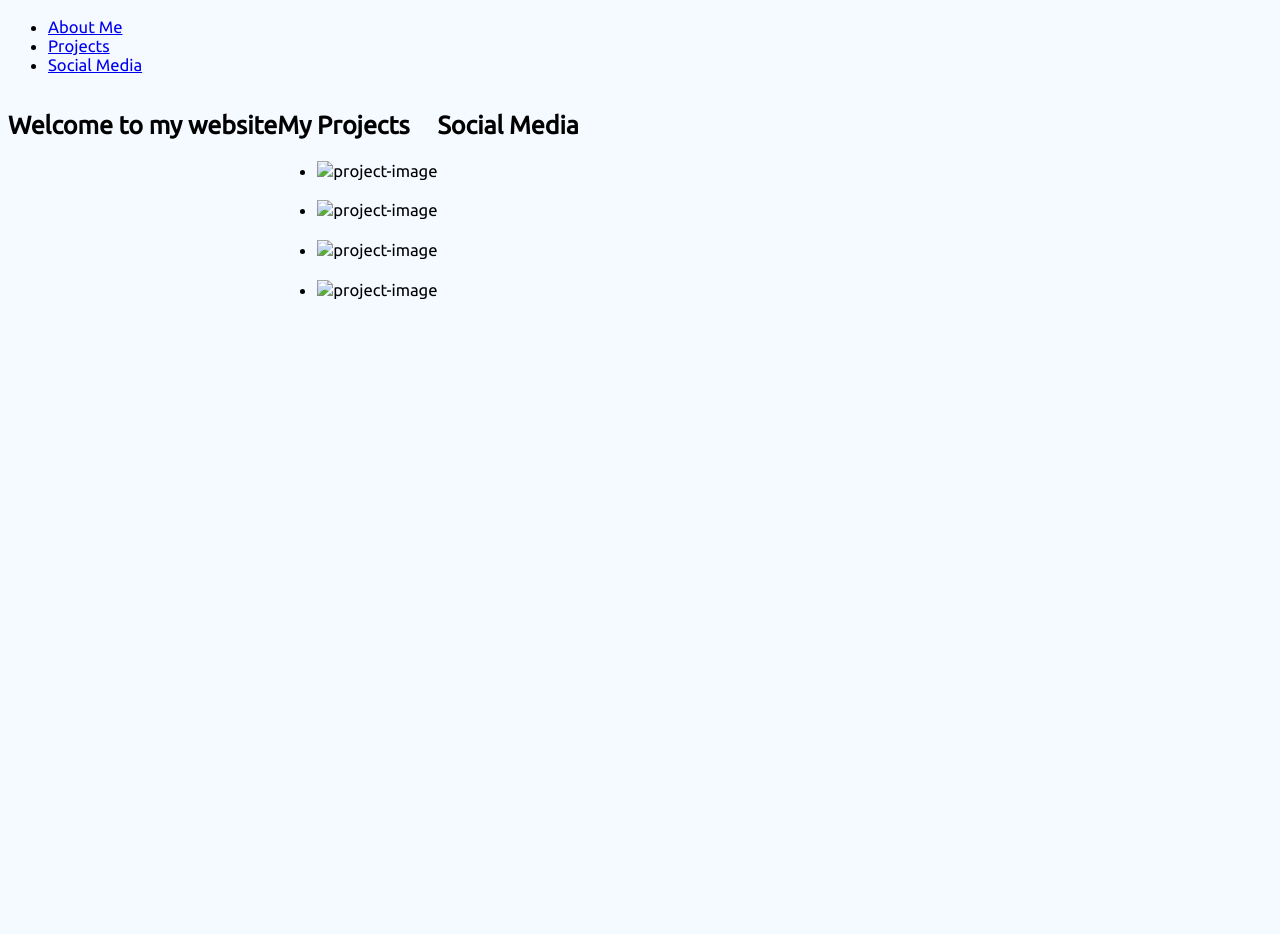
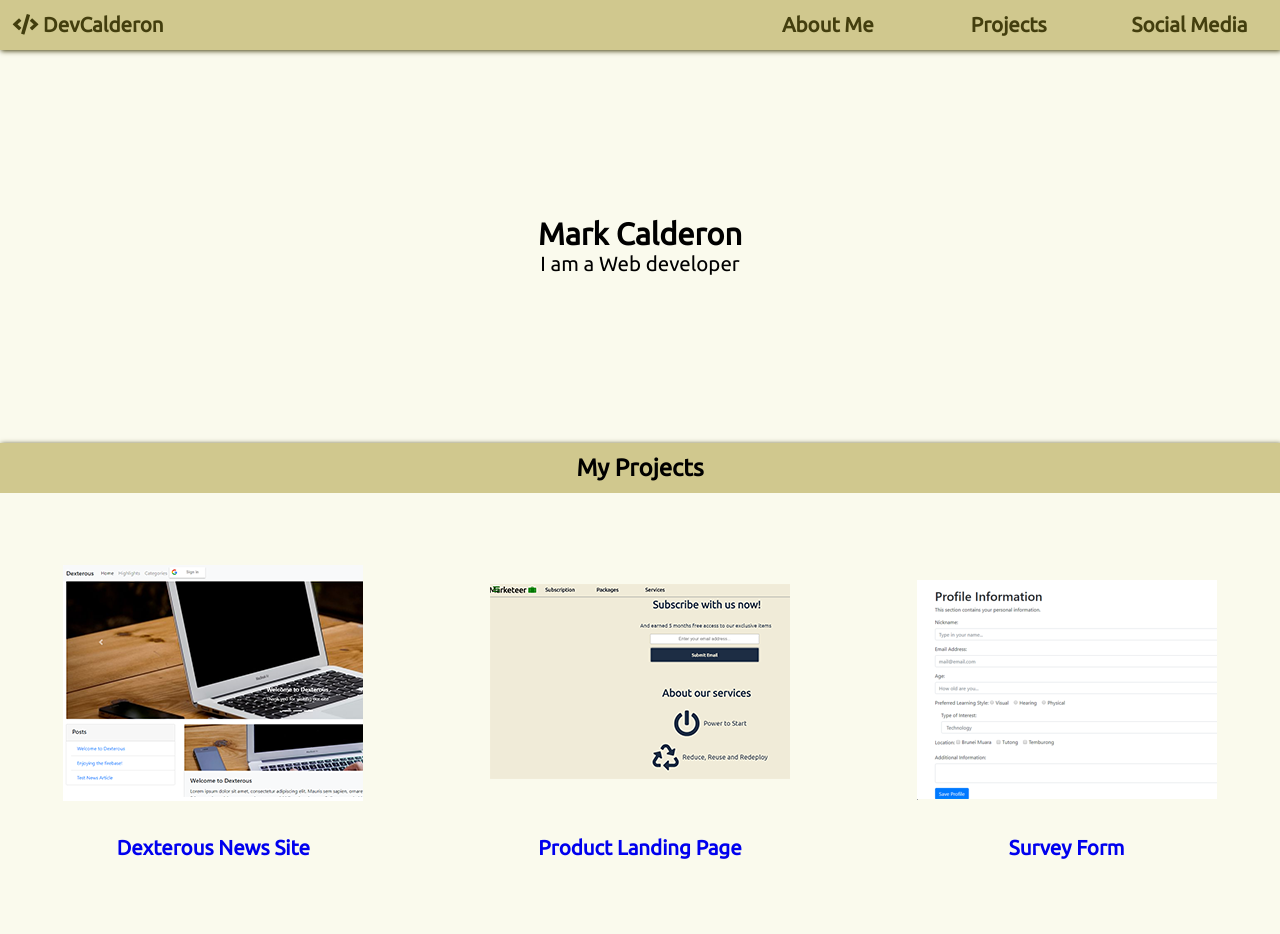
Before and after one commit to MarkCalderon/freecodecamp-devcal, a plain HTML site: page index.html in a window 1280 px wide. Shown: the top 934 px of the page. Before the commit the page ends 800 px from the top, so only its background shows below. Drawn offline with Linux system fonts and the light colour scheme.

Commit message:
added content to portfolio

```diff
--- a/index.html
+++ b/index.html
@@ -5,60 +5,75 @@
     <meta charset="UTF-8">
     <meta name="viewport" content="width=device-width, initial-scale=1.0">
     <meta http-equiv="X-UA-Compatible" content="ie=edge">
-    <title>DevCalderon - Portfolio</title>
+    <title>DevCalderon</title>
+    <link rel="stylesheet" href="https://use.fontawesome.com/releases/v5.7.1/css/all.css" integrity="sha384-fnmOCqbTlWIlj8LyTjo7mOUStjsKC4pOpQbqyi7RrhN7udi9RwhKkMHpvLbHG9Sr"
+        crossorigin="anonymous">
     <link rel="stylesheet" href="./style.css">
 </head>
 
 <body>
     <nav id="navbar">
+        <header id="brand-id"><a class="brand-link" href="#welcome-section"><i class="fas fa-code"></i>&nbsp;DevCalderon</a></header>
         <ul class="navbar-container">
             <li class="navbar-list"><a class="nav-link" href="#welcome-section">About Me</a></li>
-            <li class="navbar-list"><a class="nav-link" href="#My_Projects">Projects</a></li>
+            <li class="navbar-list"><a class="nav-link" href="#projects">Projects</a></li>
             <li class="navbar-list"><a class="nav-link" href="#Social_media">Social Media</a></li>
         </ul>
     </nav>
 
-
     <div class="wrapper">
+        <div class="col">
             <section id="welcome-section">
-            <header><h1>Welcome to my website</h1></header>
+                <h1>Mark Calderon</h1>
+                <p>I am a Web developer</p>
             </section>
 
-        <section id="My_Projects">
-            <header><h1>My Projects</h1></header>
-            <ul>
+            <section id="projects">
+                <div class="col">
+                    <header>
+                        <h3 class="project-tile">My Projects</h3>
+                    </header>
+                </div>
+
+                <div class="col">
+                    <ul id="project-list">
                         <li>
                             <div class="project-container">
-                        <h1 class="project-title"></h1>
-                        <img class="project-image" src="" alt="project-image" />
+                                <img class="project-image res-img" src="./images/dexterous-site.png" alt="project-image" />
+                                <h4 class="project-title"><a target="_blank" href="https://dexterous-news.firebaseapp.com/">Dexterous News Site</a></h4>
                             </div>
                         </li>
                         <li>
                             <div class="project-container">
-                        <h1 class="project-title"></h1>
-                        <img class="project-image" src="" alt="project-image" />
+                                <img class="project-image res-img" src="./images/product-site.png" alt="project-image" />
+                                <h4 class="project-title"><a target="_blank" href="https://codepen.io/MarkCalderon/full/rPjqBg">Product Landing Page</a></h4>
                             </div>
                         </li>
                         <li>
                             <div class="project-container">
-                        <h1 class="project-title"></h1>
-                        <img class="project-image" src="" alt="project-image" />
+                                <img class="project-image res-img" src="./images/survey-site.png" alt="project-image" />
+                                <h4 class="project-title"><a target="_blank" href="https://codepen.io/MarkCalderon/pen/maNzBG">Survey Form</a></h4>
                             </div>
                         </li>
                         <li>
                             <div class="project-container">
-                        <h1 class="project-title"></h1>
-                        <img class="project-image" src="" alt="project-image" />
+                                <img class="project-image res-img" src="./images/documentation-site.png" alt="project-image" />
+                                <h4 class="project-title"><a target="_blank" href="https://codepen.io/MarkCalderon/pen/BMRmKO">Documentation Page</a></h4>
                             </div>
                         </li>
                     </ul>
-        </section>
-        <section id="Social_media">
-            <header><h1>Social Media</h1></header>
+
+                </div>
             </section>
 
+            <section id="Social_media">
+                <header><h3>Social Media</h3></header>
 
+            </section>
         </div>
+    </div>
+    <!--Functional scripts-->
+    <script src="https://cdn.freecodecamp.org/testable-projects-fcc/v1/bundle.js"></script>>
 </body>
 
 </html>
--- a/style.css
+++ b/style.css
@@ -3,11 +3,67 @@
 body {
     font-family: 'Ubuntu', sans-serif;
     font-size: 1.3vw;
-    background: #F4FAFF;
+    margin: 0;
+    padding: 0;
 }
 
+#brand-id {
+    display: flex;
+    justify-content: flex-start;
+    align-items: center;
+    padding-left: 1%;
+    width: 19%;
+    height: 50px;
+    font-weight: bold;
+}
+
+.brand-link {
+    text-decoration: none;
+    color: #433E0E;
+}
+
+#navbar {
+    display: flex;
+    top: 0;
+    position: fixed;
+    width: 100%;
+    align-items: center;
+    background: #D0C88E;
+    height: 50px;
+    box-shadow: 1px 1px 5px #433E0E;
+}
+
+.navbar-container {
+    display: flex;
+    justify-content: flex-end;
+    list-style-type: none;
+    height: 50px;
+    width: 80%;
+}
+
+.navbar-list {
+    display: flex;
+    justify-content: center;
+    align-items: center;
+    padding-left: 1.333%;
+    padding-right: 1.333%;
+    width: 12%;
+    height: 100%;
+}
+
+.navbar-list:hover {
+    background: #EDEEC0;
+}
+
+a.nav-link {
+    text-decoration: none;
+    color: #433E0E;
+    font-weight: bold;
+}
+
+
 .wrapper {
-    display: flex;
+    margin-top: 50px;
 }
 
 h1,
@@ -21,7 +77,12 @@ em,
 i,
 u,
 strong,
-div {}
+div,
+ul,
+li {
+    margin: 0;
+    padding: 0;
+}
 
 
 /*Column Specific Widths*/
@@ -51,14 +112,90 @@ div {}
 
 /*Template specific settings*/
 
+#welcome-section {
+    padding-top: 13%;
+    padding-bottom: 13%;
+    min-height: 50%;
+    background: #fafaed;
+    text-align: center;
+}
+
+#My_Projects {
+    min-height: 7%;
+    display: flex;
+    flex-direction: column;
+    justify-content: center;
+}
+
+section > header, header > h3{
+    height:50px;
+    line-height:50px;
+    text-align:center;
+    background: #D0C88E;
+    box-shadow: 1px 1px 5px #433E0E;
+}
+
+#project-list {
+    background: #fafaed;
+    list-style-type: none;
+    display: flex;
+    flex-wrap:wrap;
+    padding-top:2%;
+}
+
+#project-list>li {
+    display: flex;
+    justify-content: center;
+    flex:1 0 0%;
+    padding:1%;
+}
+
+.project-container{
+    width:300px;
+    height:380px;
+}
+
+.project-container:hover{
+    cursor:pointer;
+}
+
+.project-title{
+    text-align:center;
+}
+
+.project-container>img {
+     width: 300px;
+    height:300px;
+}
+
+.res-img{
+    max-width:100%;
+    height:auto;
+}
+
+.project-title a:link {
+    text-decoration: none;
+}
+
+#Social_media {}
+
 /*Mobiles Phones*/
-@media only screen and (max-width:600px) {
-}
+@media only screen and (max-width:600px) {}
 
 /*Tablets*/
 @media only screen and (min-width:768px) {
+    body{
+        font-size:2.0vw;
+    }
+
+    .navbar-list{
+        width:15%;
+    }
 }
 
 /*Computers/Laptops*/
 @media only screen and (min-width:992px) {
+    body {
+        font-size: 1.6vw;
+    }
 }
```
Also changed, not shown: images/dexterous-site.png (added), images/documentation-site.png (added), images/product-site.png (added), images/survey-site.png (added). Lines whose indentation alone changed are shown as unchanged.
